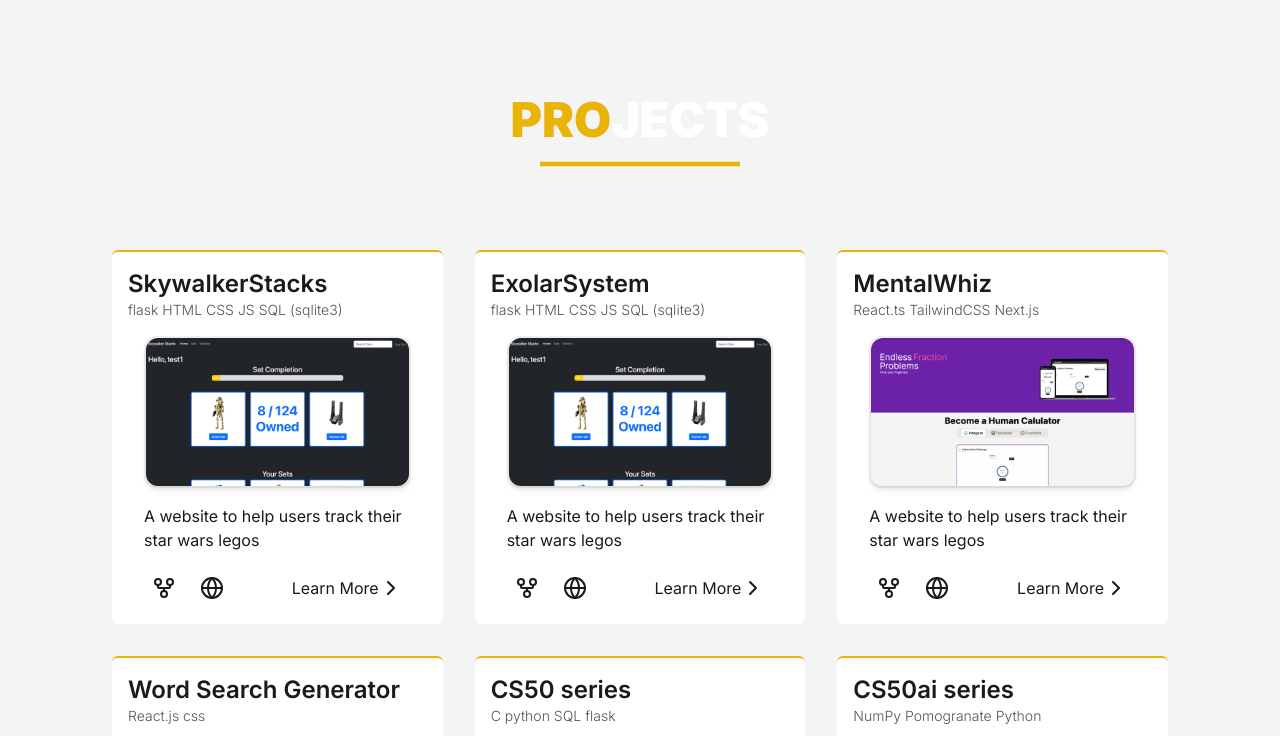
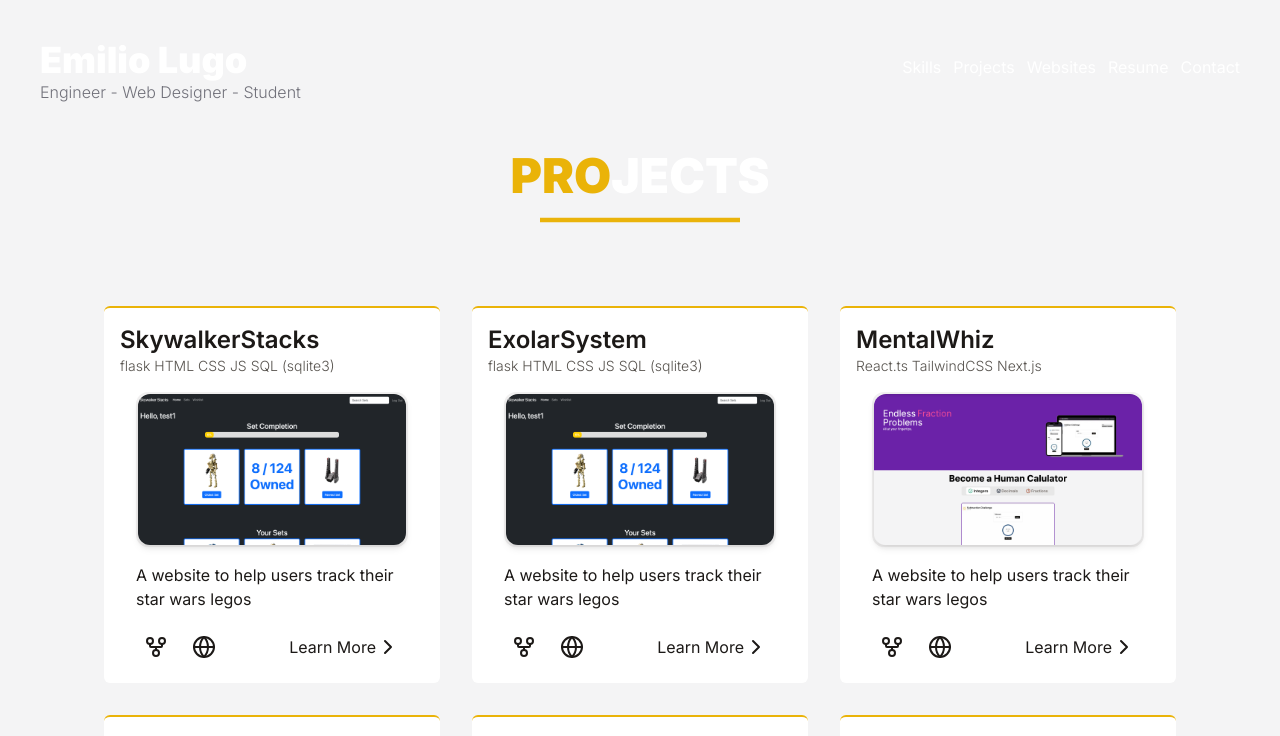
Before and after one commit to emiliolugo/portfolio, a Next.js app: page / in a window 1280 px wide. Shown: the top 736 px of the page. Built offline with nearby package versions, Linux system fonts and the light colour scheme.

Commit message:
Added a navbar

```diff
--- /dev/null
+++ b/app/components/Loader.tsx
@@ -0,0 +1,9 @@
+"use client";
+
+export default function Loader() {
+
+
+  return (
+    <svg xmlns='http://www.w3.org/2000/svg' viewBox='0 0 300 150' className="overflow-x-none"><path fill='none' stroke='#FFFFFF' stroke-width='15' stroke-linecap='round' stroke-dasharray='300 385' stroke-dashoffset='0' d='M275 75c0 31-27 50-50 50-58 0-92-100-150-100-28 0-50 22-50 50s23 50 50 50c58 0 92-100 150-100 24 0 50 19 50 50Z'><animate attributeName='stroke-dashoffset' calcMode='spline' dur='2' values='685;-685' keySplines='0 0 1 1' repeatCount='indefinite'></animate></path></svg>
+  );
+}
--- /dev/null
+++ b/app/components/Navbar.tsx
@@ -0,0 +1,83 @@
+"use client"
+
+import { motion, useDragControls, useMotionValue, useTransform } from "framer-motion"
+import { useEffect, useState } from "react";
+
+export default function Navbar() {
+    const tabs = [
+        { name: "Skills" },
+        { name: "Projects" },
+        { name: "Websites" },
+        { name: "Resume" },
+        { name: "Contact" },
+    ];
+
+    // Variants for individual tab animation
+    const itemVariants = {
+        hidden: { opacity: 0, y: -5 },
+        visible: { opacity: 1, y: 0 },
+    };
+
+    // Variants for the container to control stagger effect
+    const containerVariants = {
+        hidden: {},
+        visible: {
+            transition: {
+                staggerChildren: 0.2, // Adjust stagger duration as needed
+            },
+        },
+    };
+
+    const controls = useDragControls()
+
+    const [isReset, setIsReset] = useState(false);
+
+    // Create motion values
+    const x = useMotionValue(0);
+    const y = useMotionValue(0);
+
+    // Use transform to map boolean state to transform values
+    const xTransform = useTransform(x, [0, 100], [0, 100]);
+    const yTransform = useTransform(y, [0, 100], [0, 100]);
+
+    // Update motion values when isReset changes
+    useEffect(() => {
+        if (isReset) {
+            // Animate to 100 when reset
+            x.set(100);
+            y.set(100);
+        } else {
+            // Animate back to 0 when not reset
+            x.set(0);
+            y.set(0);
+        }
+    }, [isReset, x, y]);
+
+    return (
+        <motion.div className="flex items-baseline">
+            <motion.div className="mr-auto" drag
+             onDragStart={() => setIsReset(false)}
+             onDragEnd={() => setIsReset(true)}
+             style={{ x, y }}
+             >
+                <h1 className="text-4xl font-black">Emilio Lugo</h1>
+                <p className="font-light text-zinc-500">Engineer - Web Designer - Student</p>
+            </motion.div>
+            <motion.div
+                className="flex gap-x-3"
+                variants={containerVariants}
+                initial="hidden"
+                animate="visible"
+            >
+                {tabs.map((tab, index) => (
+                    <motion.ul key={index} variants={itemVariants} className=""
+                    whileHover={{scale:1.05}}>
+                        <a className="hover:text-zinc-500">
+                        {tab.name}
+                        </a>
+                    </motion.ul>
+                ))}
+            </motion.div>
+        </motion.div>
+    );
+}
--- a/app/components/Projects.tsx
+++ b/app/components/Projects.tsx
@@ -82,7 +82,7 @@ export const Projects = () => {
   const [learnMoreHovered, setLearnMoreHovered] = useState(Array.from({ length: projInfo.length }, () => false));
 
   return (
-    <div>
+    <div className="p-12">
         <motion.div className="h-full w-full flex flex-col items-center justify-center pb-0">
             <div className="flex">
             <h2 className="text-yellow-500 text-center text-5xl font-black">
--- a/app/page.tsx
+++ b/app/page.tsx
@@ -1,15 +1,38 @@
-import { Button } from "./components/Button";
-import { Greeting } from "./components/Greeting";
+"use client"
+import { useState, useEffect } from 'react';
 import { Projects } from "./components/Projects";
+import { motion } from "framer-motion";
+import Loader from './components/Loader';
+import Navbar from './components/Navbar';
+
 
 export default function Home() {
+  const [loading, setLoading] = useState(true);
+  const [transitioning, setTransitioning] = useState(false);
+
+  useEffect(() => {
+    // Simulate a delay to show the loader
+    const timer = setTimeout(() => {
+      setTransitioning(true); // Start transition
+      setTimeout(() => setLoading(false), 500); // Delay hiding content to show transition
+    }, 2000); // 2 seconds delay, adjust as needed
+
+    // Cleanup timer on component unmount
+    return () => clearTimeout(timer);
+  }, []);
+
   return (
-    <main className="flex min-h-screen flex-col items-center justify-between p-24 bg-zinc-100">
+    <main
+      className={`flex min-h-screen flex-col items-center justify-between transition-colors duration-500 ${transitioning ? 'bg-zinc-100' : 'bg-yellow-500'} overflow-x-hidden`}
+    >
+      {loading ?
+      <div className="text-white flex-col flex items-center justify-center overflow-x-hidden w-400 h-400">
+        <Loader /> Loading...</div>
 
-
-      <div>
+      : <div className='p-10'>
+        <Navbar />
         <Projects />
-      </div>
+        </div>}
     </main>
   );
 }
```
Also changed, not shown: public/infinite-spinner.svg (added).
